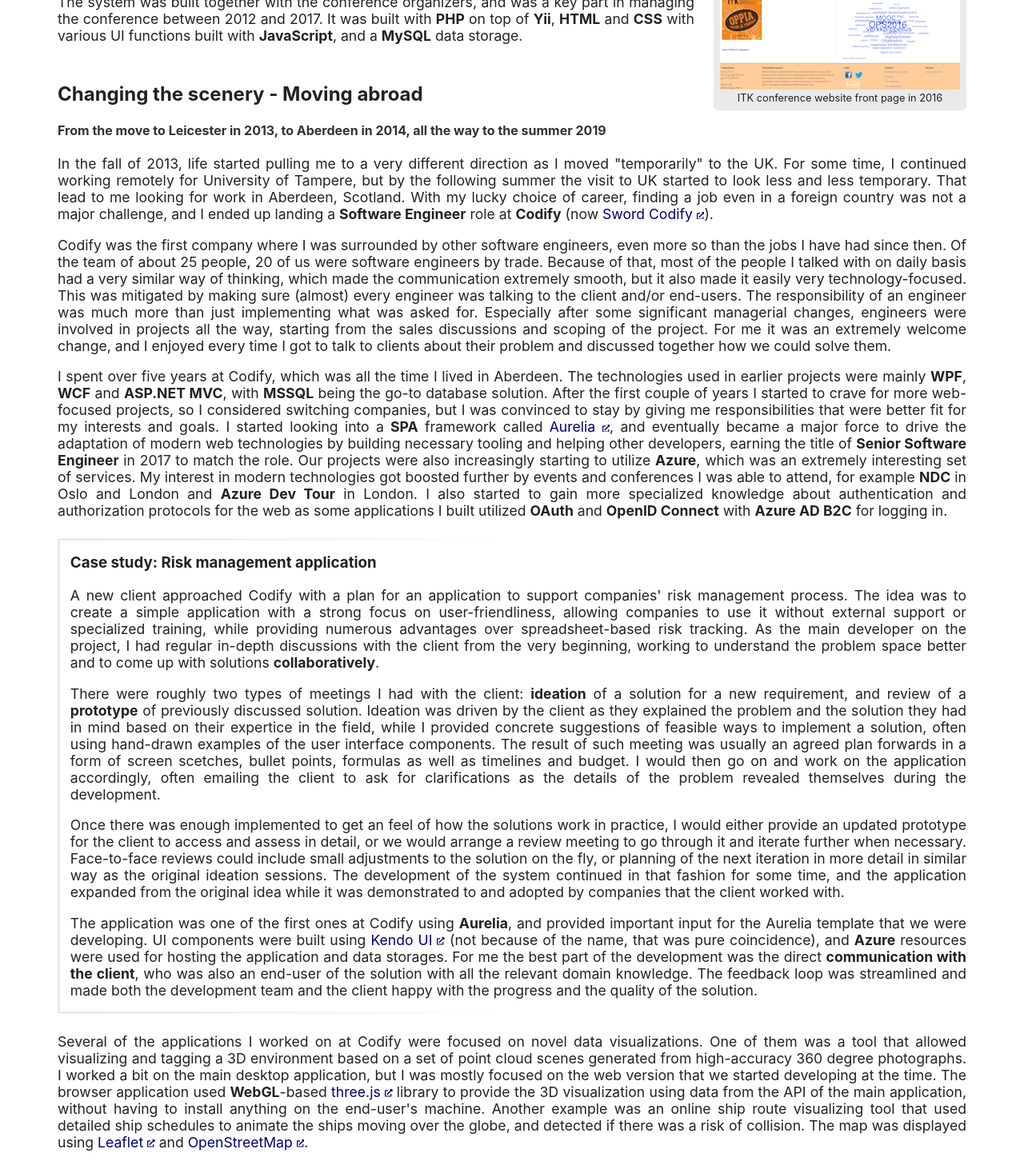
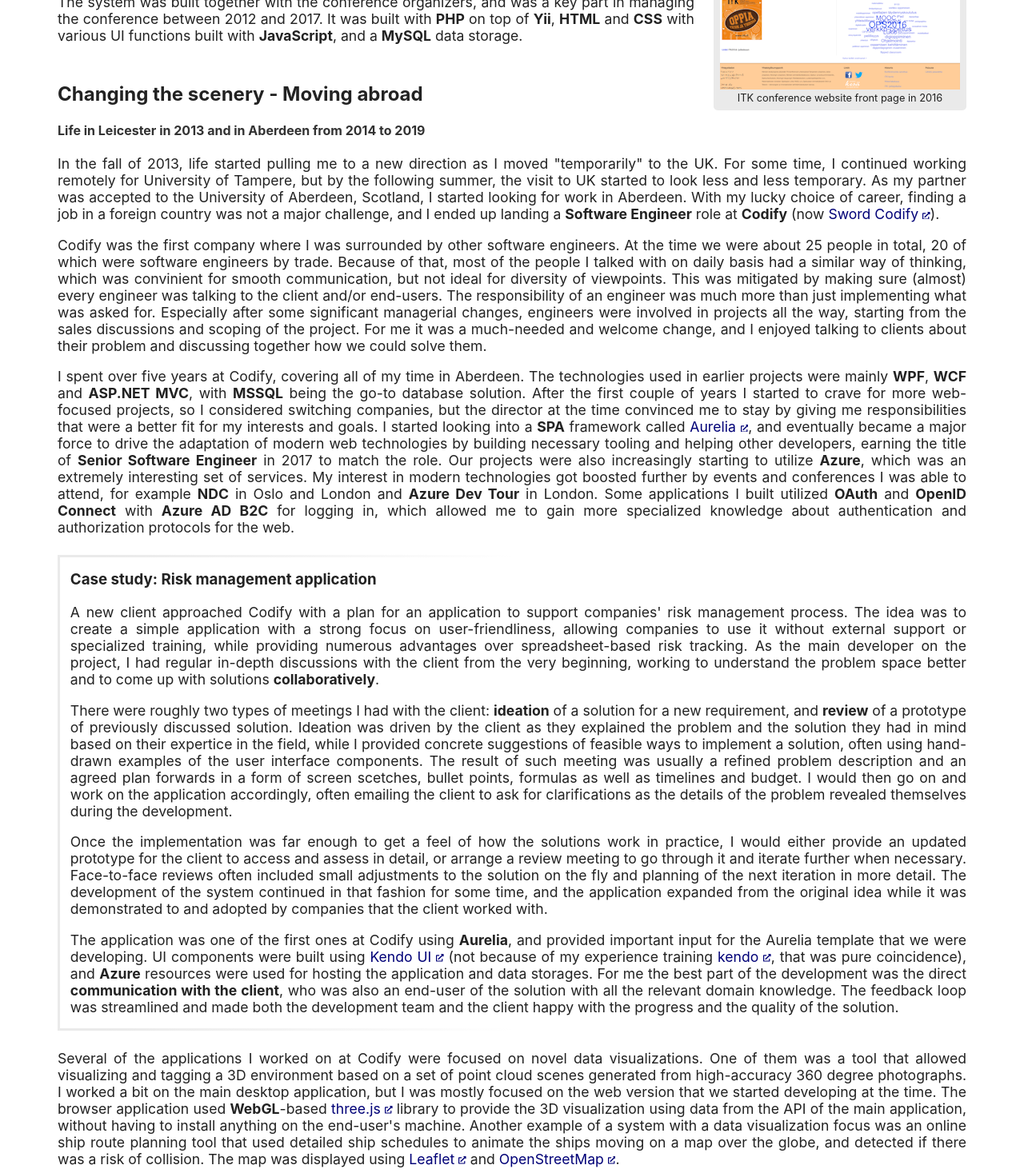
Before and after one commit to vuorinem/mikko.vuorinen.info, a Next.js app: page /narrative-cv in a window 1280 px wide. Shown: the part 6419-7886 px from the top of the page at 80% size. Built offline with nearby package versions, Linux system fonts and the light colour scheme; a web font is replaced by a local one.

Commit message:
Tweak Codify section in CV based on feedback

```diff
--- a/app/narrative-cv/page.tsx
+++ b/app/narrative-cv/page.tsx
@@ -214,15 +214,15 @@
 
             <section>
                 <h2>Changing the scenery - Moving abroad</h2>
-                <h4>From the move to Leicester in 2013, to Aberdeen in 2014, all the way to the summer 2019</h4>
+                <h4>Life in Leicester in 2013 and in Aberdeen from 2014 to 2019</h4>
                 <p>
-                    In the fall of 2013, life started pulling me to a very different direction as I moved &quot;temporarily&quot; to the UK. For some time, I continued working remotely for University of Tampere, but by the following summer the visit to UK started to look less and less temporary. That lead to me looking for work in Aberdeen, Scotland. With my lucky choice of career, finding a job even in a foreign country was not a major challenge, and I ended up landing a <b>Software Engineer</b> role at <b>Codify</b> (now <ExternalLink href="https://www.sword-codify.com/">Sword Codify</ExternalLink>).
+                    In the fall of 2013, life started pulling me to a new direction as I moved &quot;temporarily&quot; to the UK. For some time, I continued working remotely for University of Tampere, but by the following summer, the visit to UK started to look less and less temporary. As my partner was accepted to the University of Aberdeen, Scotland, I started looking for work in Aberdeen. With my lucky choice of career, finding a job in a foreign country was not a major challenge, and I ended up landing a <b>Software Engineer</b> role at <b>Codify</b> (now <ExternalLink href="https://www.sword-codify.com/">Sword Codify</ExternalLink>).
                 </p>
                 <p>
-                    Codify was the first company where I was surrounded by other software engineers, even more so than the jobs I have had since then. Of the team of about 25 people, 20 of us were software engineers by trade. Because of that, most of the people I talked with on daily basis had a very similar way of thinking, which made the communication extremely smooth, but it also made it easily very technology-focused. This was mitigated by making sure (almost) every engineer was talking to the client and/or end-users. The responsibility of an engineer was much more than just implementing what was asked for. Especially after some significant managerial changes, engineers were involved in projects all the way, starting from the sales discussions and scoping of the project. For me it was an extremely welcome change, and I enjoyed every time I got to talk to clients about their problem and discussed together how we could solve them.
+                    Codify was the first company where I was surrounded by other software engineers. At the time we were about 25 people in total, 20 of which were software engineers by trade. Because of that, most of the people I talked with on daily basis had a similar way of thinking, which was convinient for smooth communication, but not ideal for diversity of viewpoints. This was mitigated by making sure (almost) every engineer was talking to the client and/or end-users. The responsibility of an engineer was much more than just implementing what was asked for. Especially after some significant managerial changes, engineers were involved in projects all the way, starting from the sales discussions and scoping of the project. For me it was a much-needed and welcome change, and I enjoyed talking to clients about their problem and discussing together how we could solve them.
                 </p>
                 <p>
-                    I spent over five years at Codify, which was all the time I lived in Aberdeen. The technologies used in earlier projects were mainly <b>WPF</b>, <b>WCF</b> and <b>ASP.NET MVC</b>, with <b>MSSQL</b> being the go-to database solution. After the first couple of years I started to crave for more web-focused projects, so I considered switching companies, but I was convinced to stay by giving me responsibilities that were better fit for my interests and goals. I started looking into a <b>SPA</b> framework called <ExternalLink href="https://aurelia.io/">Aurelia</ExternalLink>, and eventually became a major force to drive the adaptation of modern web technologies by building necessary tooling and helping other developers, earning the title of <b>Senior Software Engineer</b> in 2017 to match the role. Our projects were also increasingly starting to utilize <b>Azure</b>, which was an extremely interesting set of services. My interest in modern technologies got boosted further by events and conferences I was able to attend, for example <b>NDC</b> in Oslo and London and <b>Azure Dev Tour</b> in London. I also started to gain more specialized knowledge about authentication and authorization protocols for the web as some applications I built utilized <b>OAuth</b> and <b>OpenID Connect</b> with <b>Azure AD B2C</b> for logging in.
+                    I spent over five years at Codify, covering all of my time in Aberdeen. The technologies used in earlier projects were mainly <b>WPF</b>, <b>WCF</b> and <b>ASP.NET MVC</b>, with <b>MSSQL</b> being the go-to database solution. After the first couple of years I started to crave for more web-focused projects, so I considered switching companies, but the director at the time convinced me to stay by giving me responsibilities that were a better fit for my interests and goals. I started looking into a <b>SPA</b> framework called <ExternalLink href="https://aurelia.io/">Aurelia</ExternalLink>, and eventually became a major force to drive the adaptation of modern web technologies by building necessary tooling and helping other developers, earning the title of <b>Senior Software Engineer</b> in 2017 to match the role. Our projects were also increasingly starting to utilize <b>Azure</b>, which was an extremely interesting set of services. My interest in modern technologies got boosted further by events and conferences I was able to attend, for example <b>NDC</b> in Oslo and London and <b>Azure Dev Tour</b> in London. Some applications I built utilized <b>OAuth</b> and <b>OpenID Connect</b> with <b>Azure AD B2C</b> for logging in, which allowed me to gain more specialized knowledge about authentication and authorization protocols for the web.
                 </p>
             </section>
 
@@ -232,19 +232,19 @@
                     A new client approached Codify with a plan for an application to support companies&apos; risk management process. The idea was to create a simple application with a strong focus on user-friendliness, allowing companies to use it without external support or specialized training, while providing numerous advantages over spreadsheet-based risk tracking. As the main developer on the project, I had regular in-depth discussions with the client from the very beginning, working to understand the problem space better and to come up with solutions <b>collaboratively</b>.
                 </p>
                 <p>
-                    There were roughly two types of meetings I had with the client: <b>ideation</b> of a solution for a new requirement, and review of a <b>prototype</b> of previously discussed solution. Ideation was driven by the client as they explained the problem and the solution they had in mind based on their expertice in the field, while I provided concrete suggestions of feasible ways to implement a solution, often using hand-drawn examples of the user interface components. The result of such meeting was usually an agreed plan forwards in a form of screen scetches, bullet points, formulas as well as timelines and budget. I would then go on and work on the application accordingly, often emailing the client to ask for clarifications as the details of the problem revealed themselves during the development.
+                    There were roughly two types of meetings I had with the client: <b>ideation</b> of a solution for a new requirement, and <b>review</b> of a prototype of previously discussed solution. Ideation was driven by the client as they explained the problem and the solution they had in mind based on their expertice in the field, while I provided concrete suggestions of feasible ways to implement a solution, often using hand-drawn examples of the user interface components. The result of such meeting was usually a refined problem description and an agreed plan forwards in a form of screen scetches, bullet points, formulas as well as timelines and budget. I would then go on and work on the application accordingly, often emailing the client to ask for clarifications as the details of the problem revealed themselves during the development.
                 </p>
                 <p>
-                    Once there was enough implemented to get an feel of how the solutions work in practice, I would either provide an updated prototype for the client to access and assess in detail, or we would arrange a review meeting to go through it and iterate further when necessary. Face-to-face reviews could include small adjustments to the solution on the fly, or planning of the next iteration in more detail in similar way as the original ideation sessions. The development of the system continued in that fashion for some time, and the application expanded from the original idea while it was demonstrated to and adopted by companies that the client worked with.
+                    Once the implementation was far enough to get a feel of how the solutions work in practice, I would either provide an updated prototype for the client to access and assess in detail, or arrange a review meeting to go through it and iterate further when necessary. Face-to-face reviews often included small adjustments to the solution on the fly and planning of the next iteration in more detail. The development of the system continued in that fashion for some time, and the application expanded from the original idea while it was demonstrated to and adopted by companies that the client worked with.
                 </p>
                 <p>
-                    The application was one of the first ones at Codify using <b>Aurelia</b>, and provided important input for the Aurelia template that we were developing. UI components were built using <ExternalLink href="https://www.telerik.com/kendo-ui">Kendo UI</ExternalLink> (not because of the name, that was pure coincidence), and <b>Azure</b> resources were used for hosting the application and data storages. For me the best part of the development was the direct <b>communication with the client</b>, who was also an end-user of the solution with all the relevant domain knowledge. The feedback loop was streamlined and made both the development team and the client happy with the progress and the quality of the solution.
+                    The application was one of the first ones at Codify using <b>Aurelia</b>, and provided important input for the Aurelia template that we were developing. UI components were built using <ExternalLink href="https://www.telerik.com/kendo-ui">Kendo UI</ExternalLink> (not because of my experience training <ExternalLink href="https://en.wikipedia.org/wiki/Kendo">kendo</ExternalLink>, that was pure coincidence), and <b>Azure</b> resources were used for hosting the application and data storages. For me the best part of the development was the direct <b>communication with the client</b>, who was also an end-user of the solution with all the relevant domain knowledge. The feedback loop was streamlined and made both the development team and the client happy with the progress and the quality of the solution.
                 </p>
             </section>
 
             <section>
                 <p>
-                    Several of the applications I worked on at Codify were focused on novel data visualizations. One of them was a tool that allowed visualizing and tagging a 3D environment based on a set of point cloud scenes generated from high-accuracy 360 degree photographs. I worked a bit on the main desktop application, but I was mostly focused on the web version that we started developing at the time. The browser application used <b>WebGL</b>-based <ExternalLink href="https://threejs.org/">three.js</ExternalLink> library to provide the 3D visualization using data from the API of the main application, without having to install anything on the end-user&apos;s machine. Another example was an online ship route visualizing tool that used detailed ship schedules to animate the ships moving over the globe, and detected if there was a risk of collision. The map was displayed using <ExternalLink href="https://leafletjs.com/">Leaflet</ExternalLink> and <ExternalLink href="https://www.openstreetmap.org/">OpenStreetMap</ExternalLink>.
+                    Several of the applications I worked on at Codify were focused on novel data visualizations. One of them was a tool that allowed visualizing and tagging a 3D environment based on a set of point cloud scenes generated from high-accuracy 360 degree photographs. I worked a bit on the main desktop application, but I was mostly focused on the web version that we started developing at the time. The browser application used <b>WebGL</b>-based <ExternalLink href="https://threejs.org/">three.js</ExternalLink> library to provide the 3D visualization using data from the API of the main application, without having to install anything on the end-user&apos;s machine. Another example of a system with a data visualization focus was an online ship route planning tool that used detailed ship schedules to animate the ships moving on a map over the globe, and detected if there was a risk of collision. The map was displayed using <ExternalLink href="https://leafletjs.com/">Leaflet</ExternalLink> and <ExternalLink href="https://www.openstreetmap.org/">OpenStreetMap</ExternalLink>.
                 </p>
             </section>
 
```
